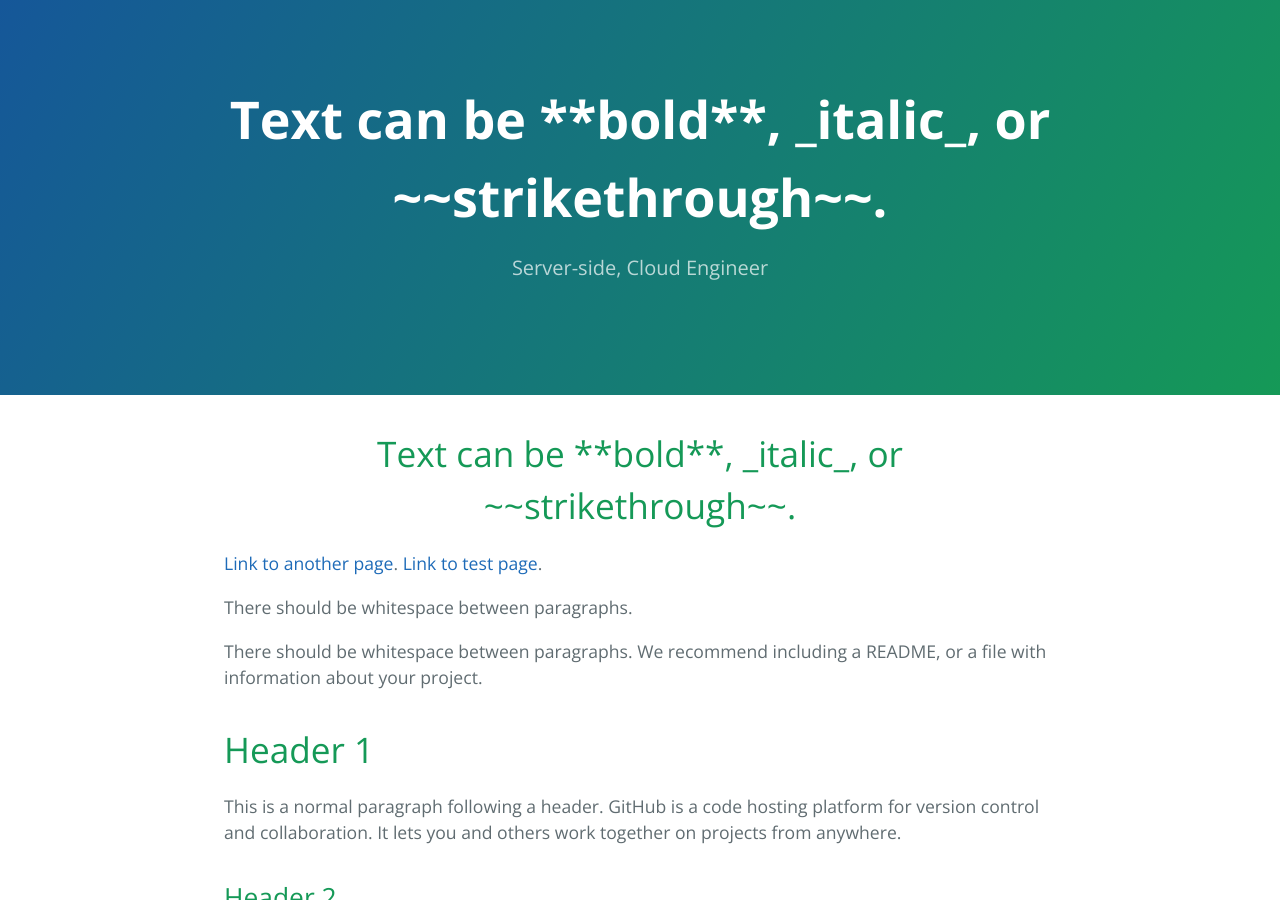
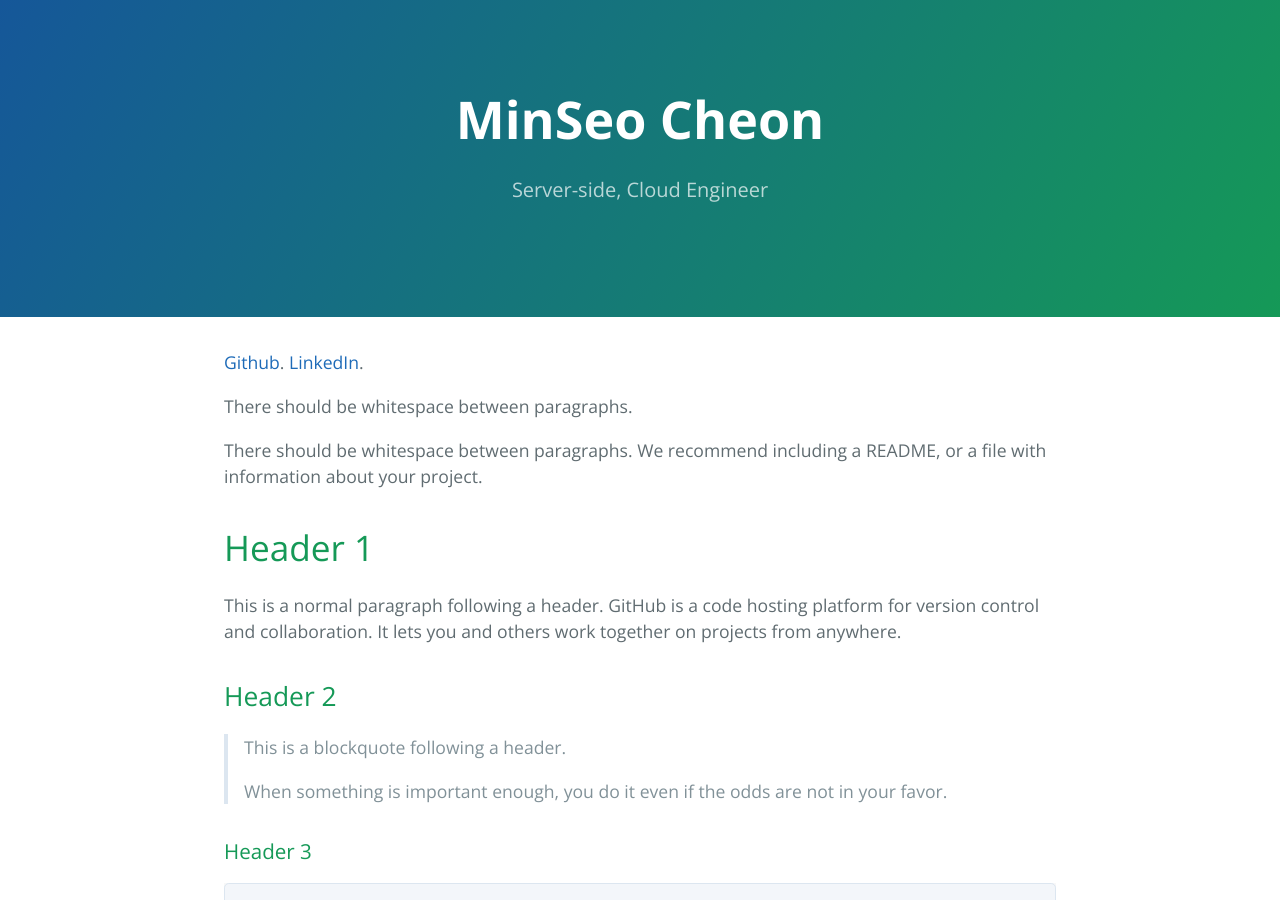
Before and after one commit to tiktaalik7/tiktaalik7.github.io, a Jekyll site: the page built from index.md, in a window 1280 px wide and 900 px high. Built offline with Jekyll 4.4.1, drawn with Linux system fonts in a browser that asks for light colours; our own code applies the rules of GitHub Pages for plain Markdown files.

Commit message:
link github, linkedin

```diff
--- a/index.md
+++ b/index.md
@@ -1,10 +1,10 @@
 ---
 layout: default
 ---
-# <center> Text can be **bold**, _italic_, or ~~strikethrough~~. </center>
 
-[Link to another page](./another-page.html).
-[Link to test page](./test-page.html).
+
+[Github](./https://github.com/tiktaalik7).
+[LinkedIn](./https://www.linkedin.com/in/%EB%AF%BC%EC%84%9C-%EC%B2%9C-5a797523a/).
 
 There should be whitespace between paragraphs.
 
```
